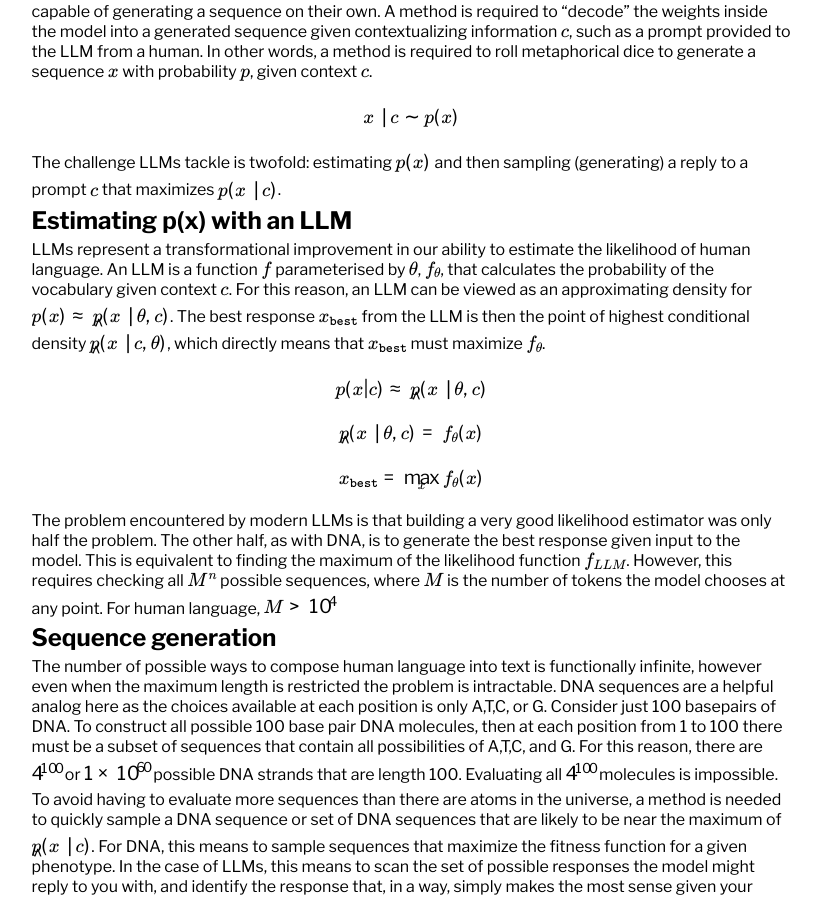
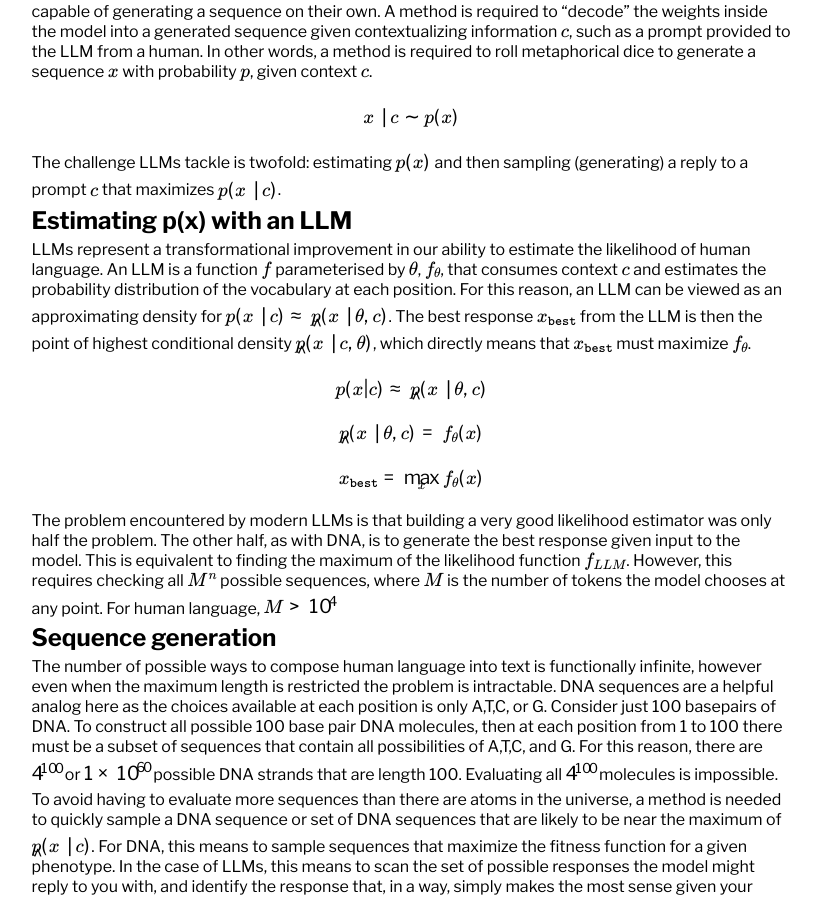
Before and after one commit to dan-sprague/dan-sprague.github.io, a Jekyll site: the page built from _posts/2025-02-02-llmthinking.markdown, in a window 1280 px wide and 900 px high, scrolled down 631 px. Shown: the whole window, without its empty margins (221-1042 px from the left). Built offline with Jekyll 4.4.1, drawn with Linux system fonts in a browser that asks for light colours; formulas are drawn with MathJax 3.

Commit message:
fixed bug

```diff
--- a/_posts/2025-02-02-llmthinking.markdown
+++ b/_posts/2025-02-02-llmthinking.markdown
@@ -27,7 +27,7 @@
 
 # Estimating p(x) with an LLM
 
-LLMs represent a transformational improvement in our ability to estimate the likelihood of human language. An LLM is a function $f$ parameterised by $\theta$, $f_\theta$, that calculates the probability of the vocabulary given context $c$. For this reason, an LLM can be viewed as an approximating density for $p(x) \approx \hat{p}(x \mid \theta,c)$. The best response $x_{\texttt{best}}$ from the LLM is then the point of highest conditional density $\hat{p}(x \mid c,\theta)$, which directly means that $x_{\texttt{best}}$ must maximize $f_\theta$.
+LLMs represent a transformational improvement in our ability to estimate the likelihood of human language. An LLM is a function $f$ parameterised by $\theta$, $f_\theta$, that consumes context $c$ and estimates the probability distribution of the vocabulary at each position. For this reason, an LLM can be viewed as an approximating density for $p(x \mid c) \approx \hat{p}(x \mid \theta,c)$. The best response $x_{\texttt{best}}$ from the LLM is then the point of highest conditional density $\hat{p}(x \mid c,\theta)$, which directly means that $x_{\texttt{best}}$ must maximize $f_\theta$.
 
 $$p(x | c) \approx \hat{p}(x \mid \theta,c)$$
 
```
